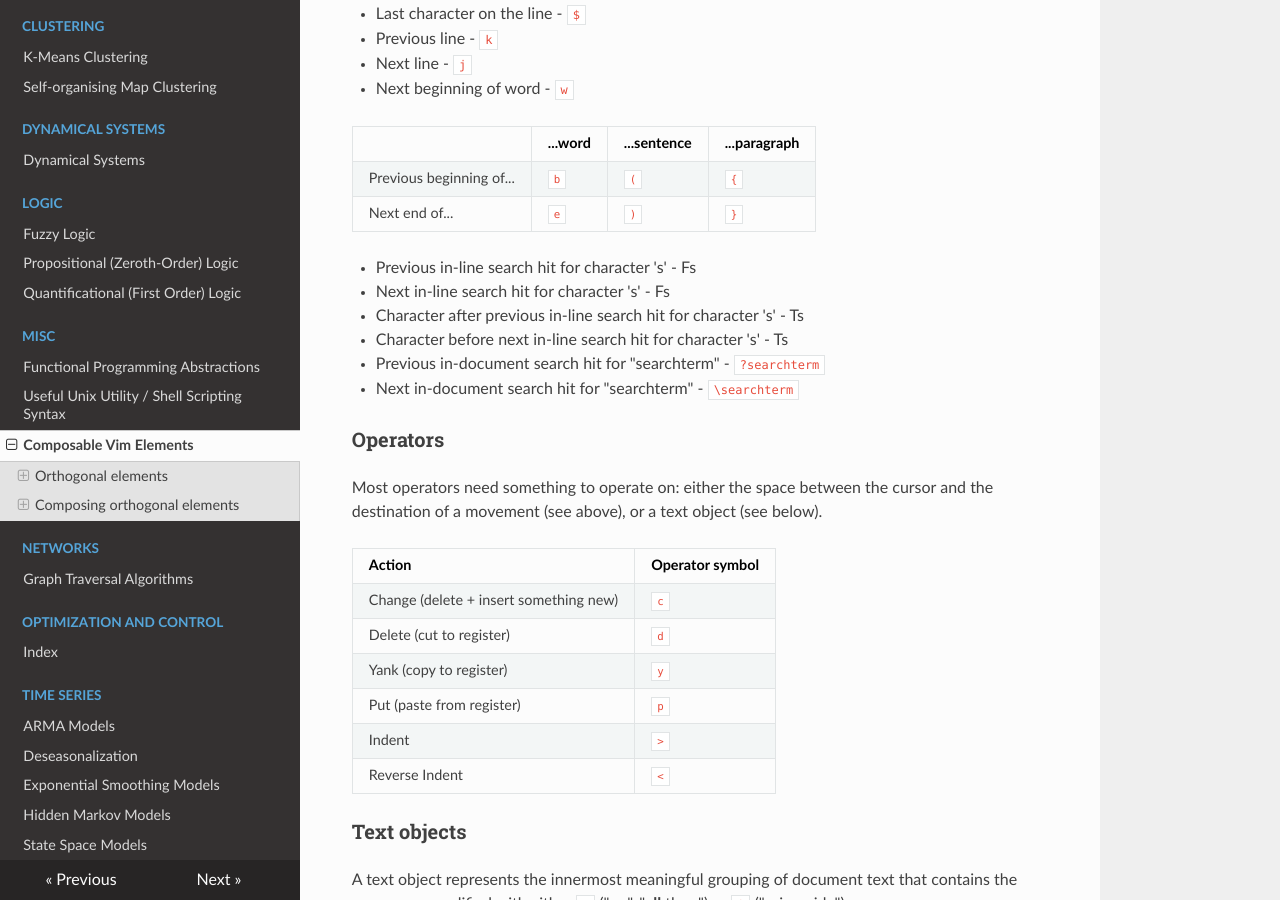
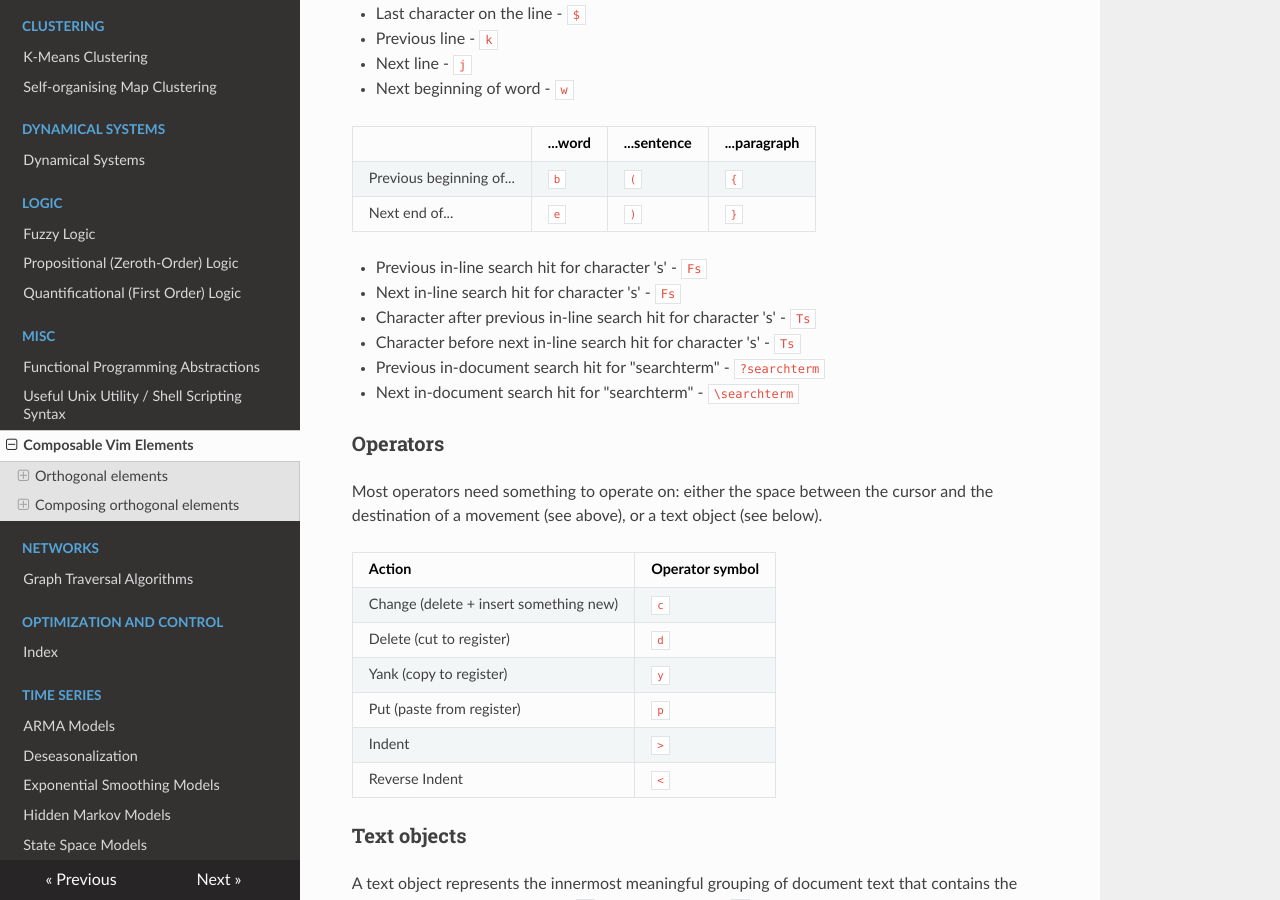
Before and after one commit to GordStephen/notes, an MkDocs documentation site: the page built from docs/misc/vi-grammar.md, in a window 1280 px wide and 900 px high, scrolled down 899 px. Built offline with MkDocs 1.6.1, drawn with Linux system fonts in a browser that asks for light colours; nearby versions of some CDN libraries.

Commit message:
Fixed missing quotes on a couple key combinations

```diff
--- a/docs/misc/vi-grammar.md
+++ b/docs/misc/vi-grammar.md
@@ -38,11 +38,11 @@ These lists are by no means exhaustive, but when taken together they can provide
 | Previous beginning of...  | `b`     | `(`         | `{`           |
 | Next end of...            | `e`     | `)`         | `}`           |
 
- - Previous in-line search hit for character 's' - Fs
- - Next in-line search hit for character 's' - Fs
+ - Previous in-line search hit for character 's' - `Fs`
+ - Next in-line search hit for character 's' - `Fs`
 
- - Character after previous in-line search hit for character 's' - Ts
- - Character before next in-line search hit for character 's' - Ts
+ - Character after previous in-line search hit for character 's' - `Ts`
+ - Character before next in-line search hit for character 's' - `Ts`
 
  - Previous in-document search hit for "searchterm" - `?searchterm`
  - Next in-document search hit for "searchterm" - `\searchterm`
```
